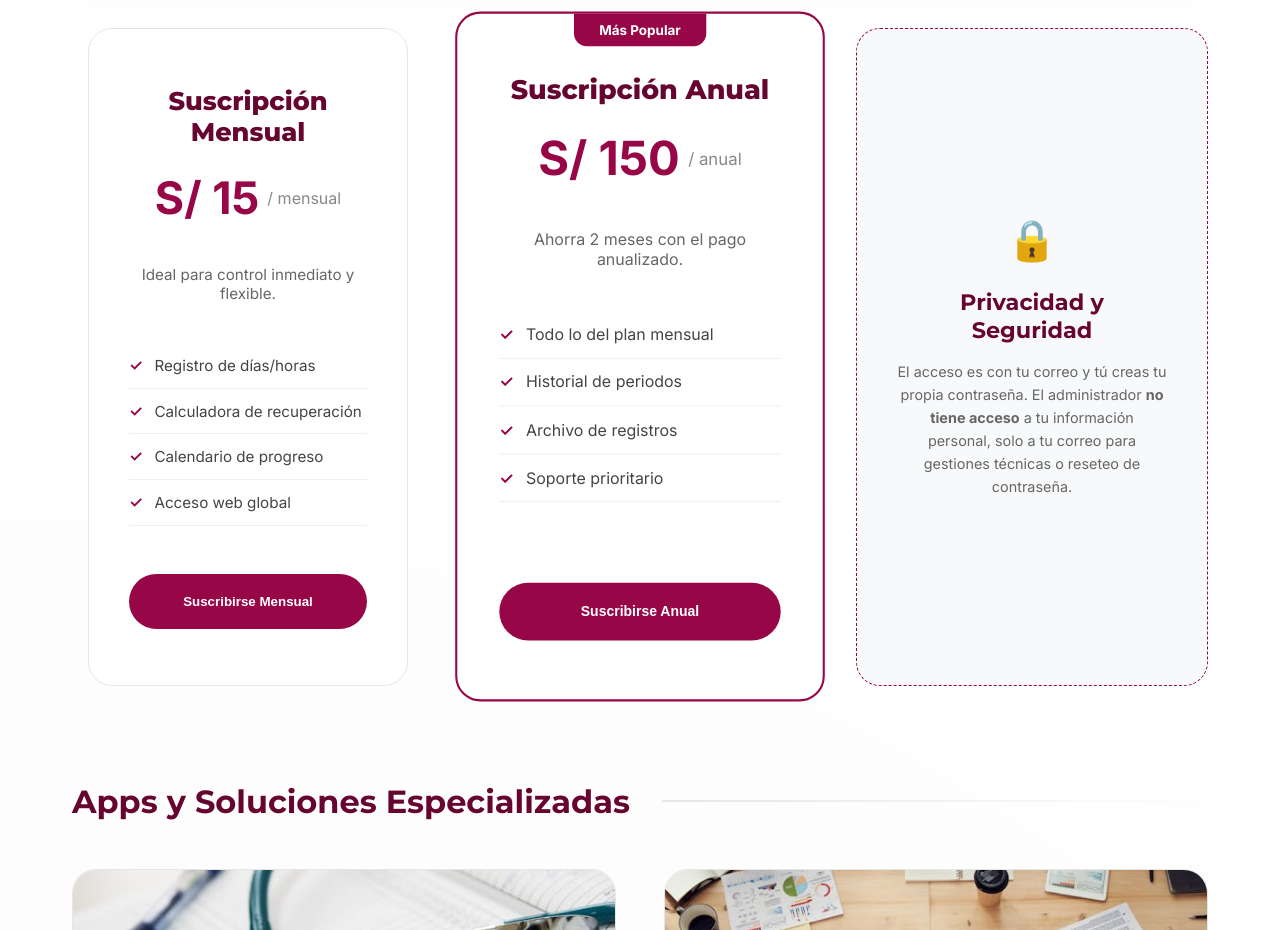
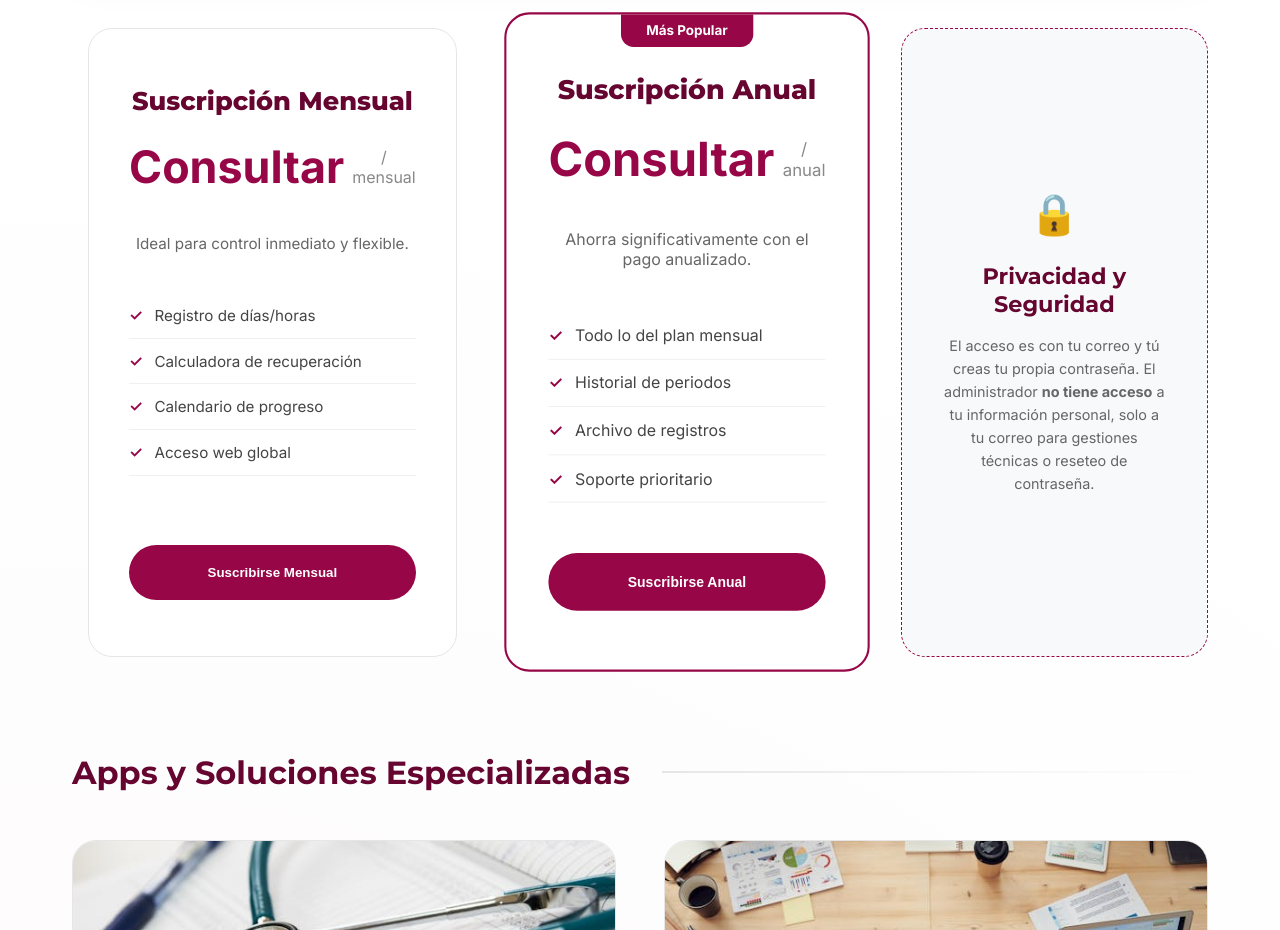
Before and after one commit to techinnovareg-lgtm/WebTechInnova, a Next.js app: page /tienda in a window 1280 px wide. Shown: the part 3340-4270 px from the top of the page. Built offline with nearby package versions, Linux system fonts and the light colour scheme.

Commit message:
Fix: Configuración de precios privados (Consultar) para Control de Horas

```diff
--- a/src/components/sections/Store.tsx
+++ b/src/components/sections/Store.tsx
@@ -130,8 +130,8 @@ const paymentLinks = [
 const controlHorasPlans = [
     {
         name: "Suscripción Mensual",
-        price: "S/ 15",
-        numericPrice: 15,
+        price: "Consultar",
+        numericPrice: 5,
         period: "mensual",
         description: "Ideal para control inmediato y flexible.",
         features: ["Registro de días/horas", "Calculadora de recuperación", "Calendario de progreso", "Acceso web global"],
@@ -140,10 +140,10 @@ const controlHorasPlans = [
     },
     {
         name: "Suscripción Anual",
-        price: "S/ 150",
-        numericPrice: 150,
+        price: "Consultar",
+        numericPrice: 20,
         period: "anual",
-        description: "Ahorra 2 meses con el pago anualizado.",
+        description: "Ahorra significativamente con el pago anualizado.",
         features: ["Todo lo del plan mensual", "Historial de periodos", "Archivo de registros", "Soporte prioritario"],
         cta: "Suscribirse Anual",
         recommended: true
@@ -154,7 +154,7 @@ const Store = () => {
     const [currency, setCurrency] = useState<'PEN' | 'USD' | 'EUR'>('PEN');
 
     const formatPrice = (numericPrice: number, basePrice: string, isHybrid?: boolean, oneTime?: number, monthly?: number) => {
-        if (currency === 'PEN') return basePrice;
+        if (currency === 'PEN' || basePrice === 'Consultar' || basePrice === 'Bajo Cotización') return basePrice;
 
         const rate = currency === 'USD' ? 3.8 : 4.1;
         const symbol = currency === 'USD' ? '$' : '€';
```
